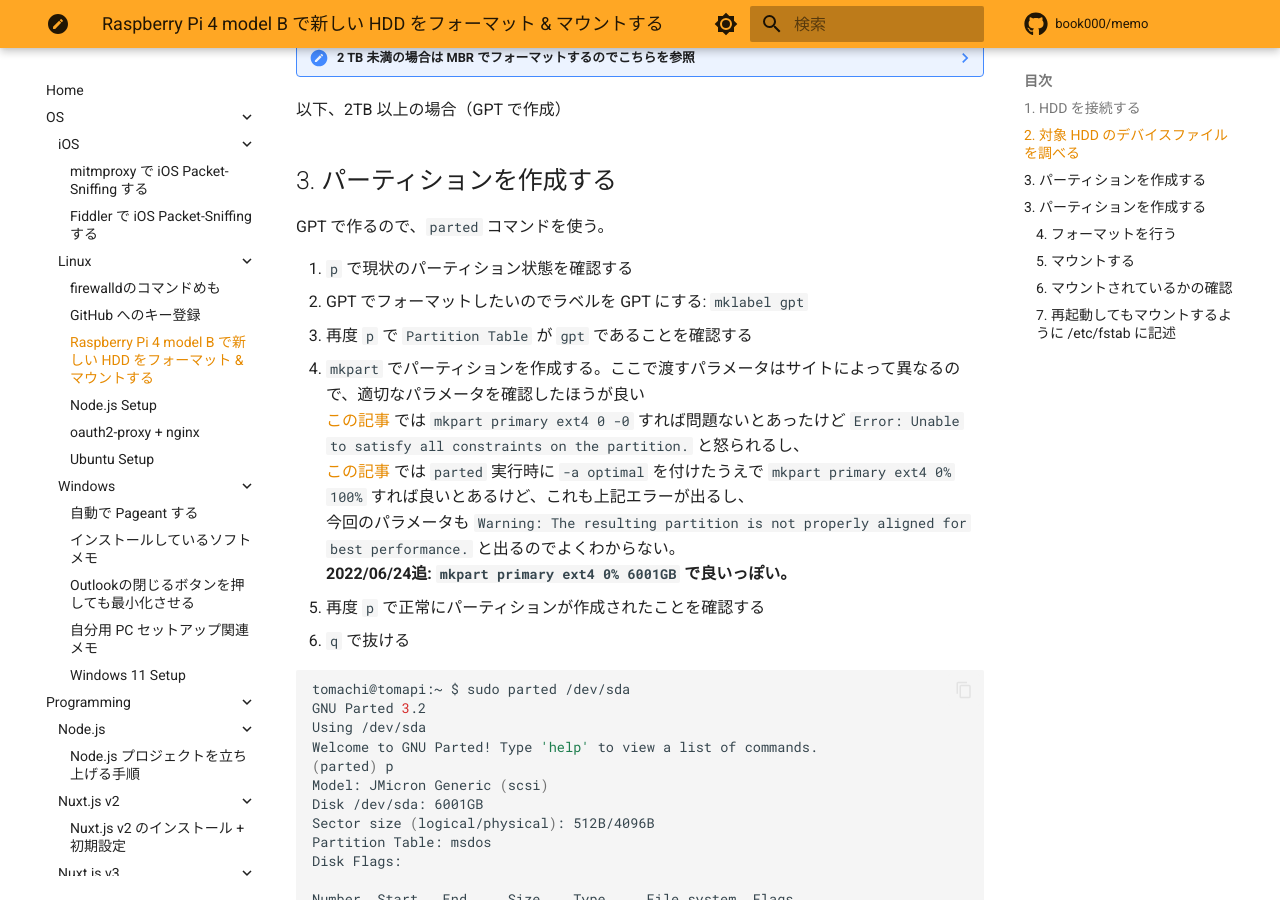
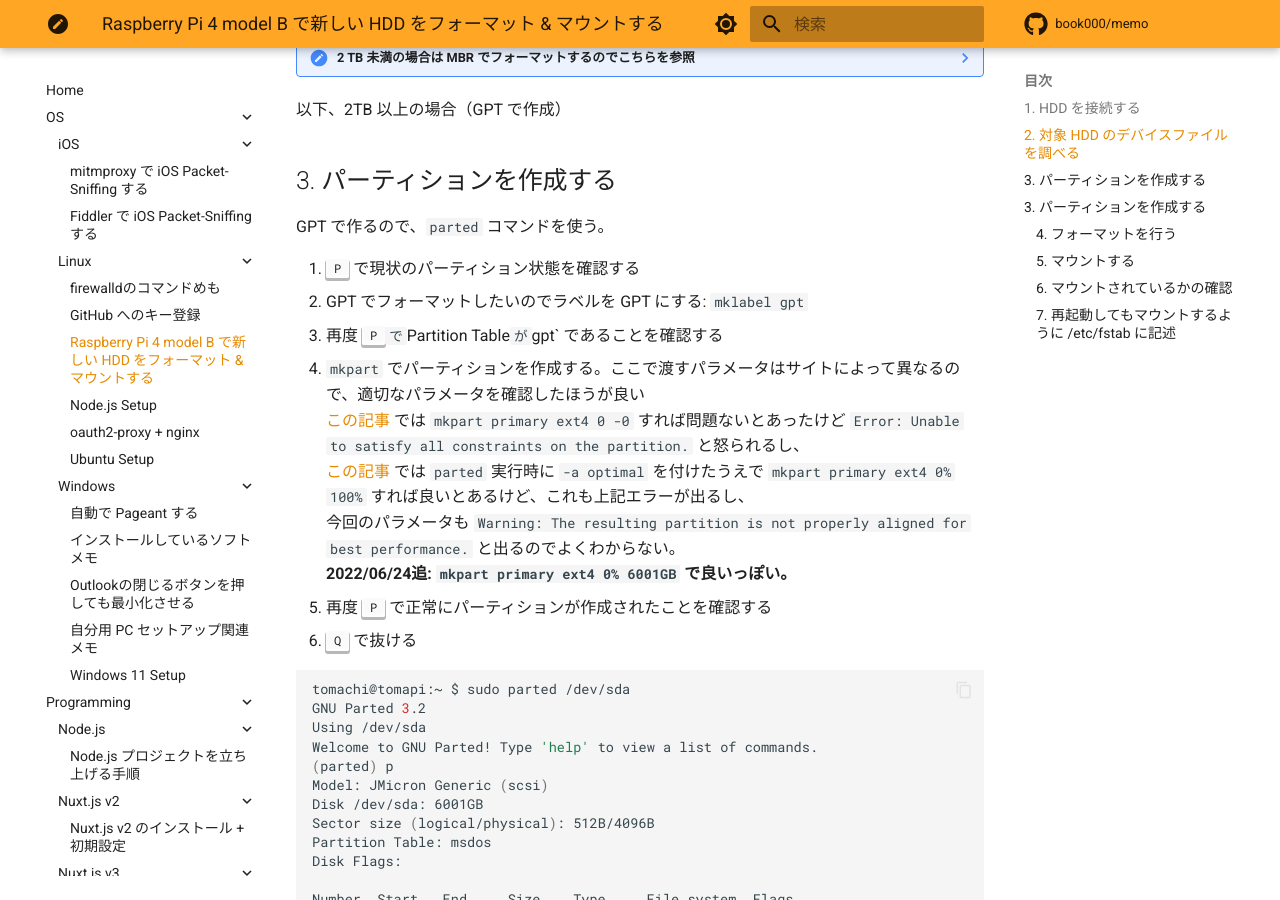
Before and after one commit to book000/memo, an MkDocs documentation site: the page built from docs/os/linux/new-hdd-format-raspi4.md, in a window 1280 px wide and 900 px high, scrolled down 1041 px. Built offline with MkDocs 1.6.1 and Material for MkDocs 9.7.7, drawn with Linux system fonts in a browser that asks for light colours; comment, search, counter and statistics services are not loaded.

Commit message:
feat: update textlint-rule-preset-smarthr v1.23.2 (#142)

````diff
--- a/docs/os/linux/new-hdd-format-raspi4.md
+++ b/docs/os/linux/new-hdd-format-raspi4.md
@@ -48,11 +48,11 @@
 
     `fdisk` で HDD にパーティションを作成する。
 
-    1. `Command (m for help)` では、新しいパーティションを作るので `NEW` -> `n` を入れる
-    2. `Partition type` では、プライマリの基本領域を作成するので `p` を入れる（そのまま Enter でも可）
-    3. `Partition number` では、初めてのパーティションなので `1` を入れる（そのまま Enter でも可）
+    1. `Command (m for help)` では、新しいパーティションを作るので `NEW` -> ++n++ を入れる
+    2. `Partition type` では、プライマリの基本領域を作成するので ++p++ を入れる（そのまま ++enter++ でも可）
+    3. `Partition number` では、初めてのパーティションなので ++1++ を入れる（そのまま ++enter++ でも可）
     4. `Created a new partition` と出たら成功
-    5. `Command (m for help)` に戻るので、実施した内容を HDD に書き込むために `WRITE` -> `w` を入れる
+    5. `Command (m for help)` に戻るので、実施した内容を HDD に書き込むために `WRITE` -> ++w++ を入れる
     6. 正常に書き込まれてシェルが戻ってきたら成功
 
     ```shell
@@ -108,16 +108,16 @@
 
 GPT で作るので、`parted` コマンドを使う。
 
-1. `p` で現状のパーティション状態を確認する
+1. ++p++ で現状のパーティション状態を確認する
 2. GPT でフォーマットしたいのでラベルを GPT にする: `mklabel gpt`
-3. 再度 `p` で `Partition Table` が `gpt` であることを確認する
+3. 再度 ++p++` で `Partition Table` が `gpt` であることを確認する
 4. `mkpart` でパーティションを作成する。ここで渡すパラメータはサイトによって異なるので、適切なパラメータを確認したほうが良い
    [この記事](https://kiyoshi.hatenablog.com/entry/20131228/1388157792) では `mkpart primary ext4 0 -0` すれば問題ないとあったけど `Error: Unable to satisfy all constraints on the partition.` と怒られるし、
    [この記事](https://qiita.com/ktateish/items/238c03f28e8b3335f684) では `parted` 実行時に `-a optimal` を付けたうえで `mkpart primary ext4 0% 100%` すれば良いとあるけど、これも上記エラーが出るし、
    今回のパラメータも `Warning: The resulting partition is not properly aligned for best performance.` と出るのでよくわからない。
    **2022/06/24追: `mkpart primary ext4 0% 6001GB` で良いっぽい。**
-5. 再度 `p` で正常にパーティションが作成されたことを確認する
-6. `q` で抜ける
+5. 再度 ++p++ で正常にパーティションが作成されたことを確認する
+6. ++q++ で抜ける
 
 ```shell
 tomachi@tomapi:~ $ sudo parted /dev/sda
--- a/package.json
+++ b/package.json
@@ -34,7 +34,7 @@
     "textlint-rule-no-mixed-zenkaku-and-hankaku-alphabet": "1.0.1",
     "textlint-rule-preset-ja-spacing": "2.3.0",
     "textlint-rule-preset-ja-technical-writing": "7.0.0",
-    "textlint-rule-preset-smarthr": "1.21.1",
+    "textlint-rule-preset-smarthr": "1.23.2",
     "textlint-rule-prh": "5.3.0"
   }
 }
````
Also changed, not shown: other parts of docs/os/linux/new-hdd-format-raspi4.md (+1 -1 lines), docs/os/windows/installed-softwares.md (+1 -1 lines), docs/os/windows/setup.md (+2 -2 lines), docs/programming/nuxtjs2/installation.md (+1 -1 lines), 1 other file.
